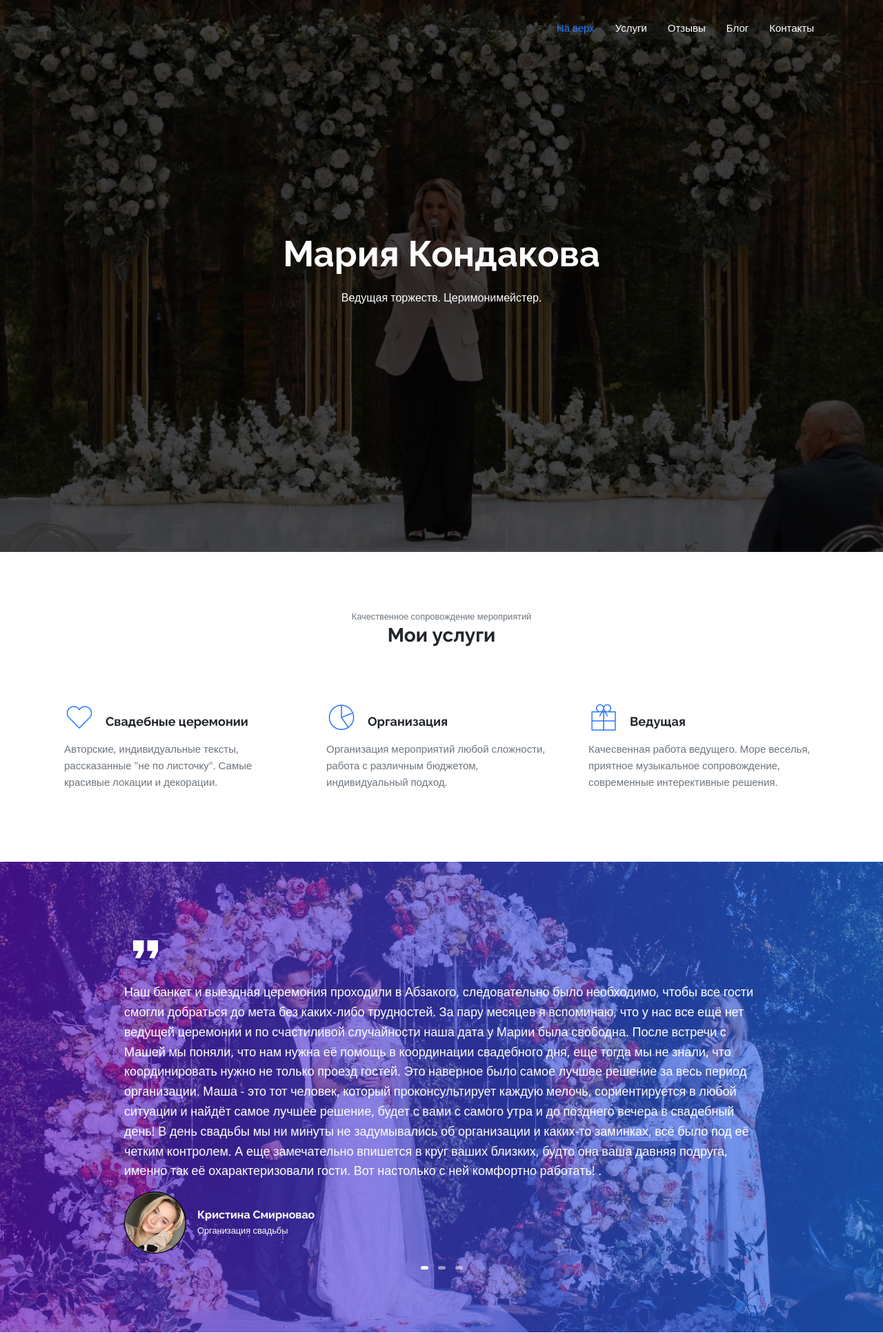
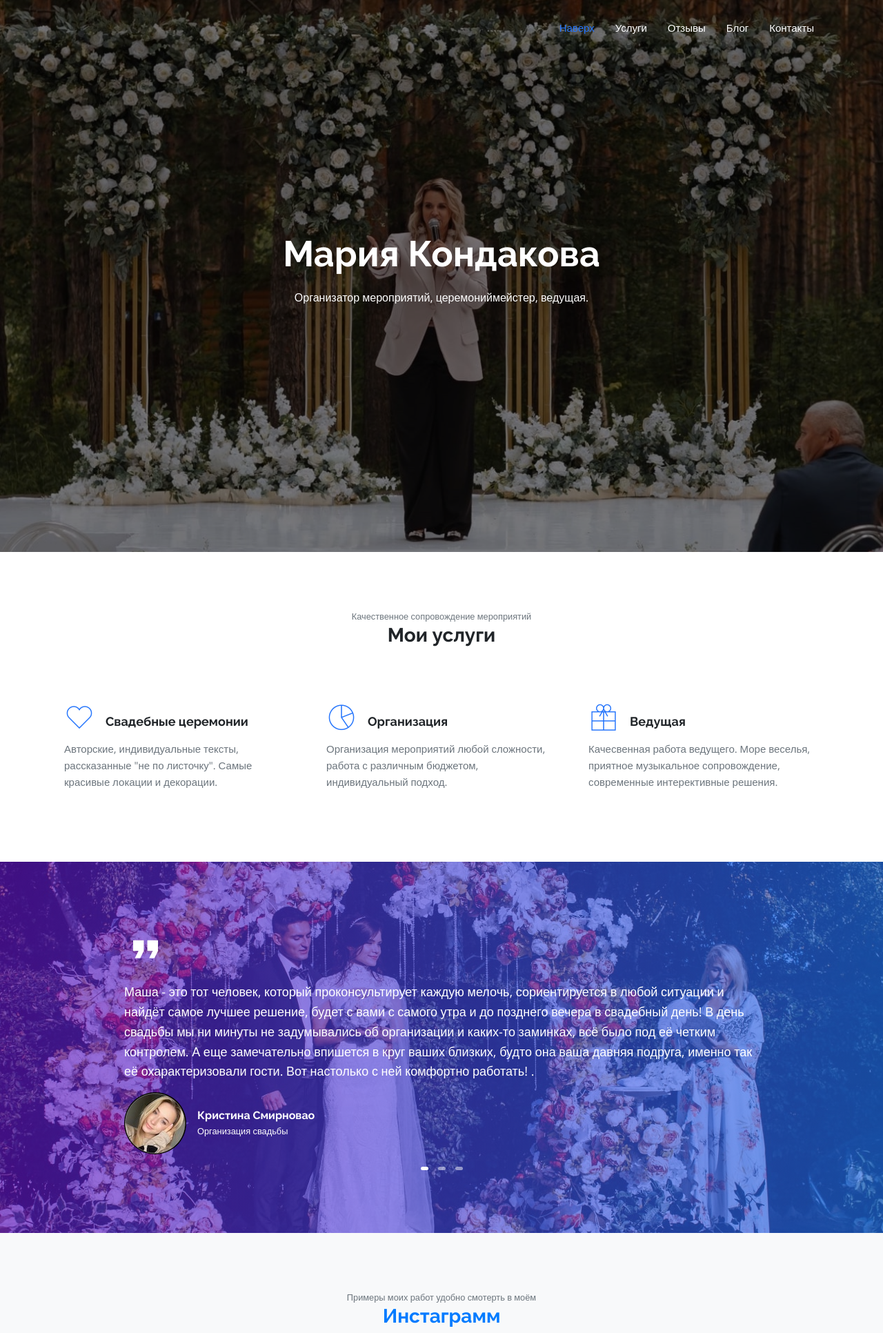
Before and after one commit to sKhamatulin/wife_site_new_rep, a Flask app: page / in a window 1280 px wide. Shown: the top 1932 px of the page at 69% size. Run offline with Flask 3, Linux system fonts and the light colour scheme; parts of the project's set-up code (start-up, migrations or seed data) failed here and were passed over; some libraries are stand-ins or nearby versions.

Commit message:
front chenges

```diff
--- a/static/css/style.css
+++ b/static/css/style.css
@@ -189,7 +189,7 @@ a {
 }
 
 .bg-overlay {
-    background-color: rgba(0, 0, 0, 0.7);
+    background-color: rgba(0, 0, 0, 0.5);
     position: absolute;
     height: 100%;
     width: 100%;
@@ -698,6 +698,7 @@ a {
     position: relative;
 }
 
+
 .cta-content h4 {
     font-size: 34px;
 }
@@ -985,7 +986,6 @@ ul.pattern .color6 {
     background-color: #31b164
 }
 
-
 @media only screen and (max-width: 479px) {
     #style-switcher {
         display: none;
--- a/templates/base.html
+++ b/templates/base.html
@@ -8,6 +8,12 @@
     <meta name="description" content="" />
     <meta name="keywords" content="" />
     <meta name="author" content="Themesdesign" />
+    <script>
+        if (/iPad|iPhone|iPod/.test(navigator.userAgent) && !window.MSStream) {
+          var bg = document.querySelector('.bg-cta');
+          bg.style.backgroundAttachment = 'scroll';
+        }
+    </script>
 
     <link rel="shortcut icon" href="https://favicon.vspravke.com/ico/1/faviconka.ru_1_136537.ico">
 
@@ -48,7 +54,7 @@
             <div class="collapse navbar-collapse" id="navbarCollapse">
                 <ul class="navbar-nav ml-auto">
                     <li class="nav-item active">
-                        <a class="nav-link" href="#home">На верх</a>
+                        <a class="nav-link" href="#home">Наверх</a>
                     </li>
                     <li class="nav-item">
                         <a class="nav-link" href="#services">Услуги</a>
@@ -76,7 +82,7 @@
                     <div class="footer-content text-center">
                         <div class="mt-4">
                             <ul class="list-unstyled text-center footerlink">
-                                <li class="list-inline-item"><a href="#">На верх</a></li>
+                                <li class="list-inline-item"><a href="#">Наверх</a></li>
                                 <li class="list-inline-item"><a href="#services">Услуги</a></li>
                                 <li class="list-inline-item"><a href="#feedback">Отзывы</a></li>
                                 <li class="list-inline-item"><a href="#features">Блог</a></li>
@@ -122,5 +128,5 @@
     <script src="static/js/app.js"></script>
 
 </body>
-
+<div id="iPad"></div>
 </html>
--- a/templates/index.html
+++ b/templates/index.html
@@ -14,7 +14,7 @@
                         <div class="col-lg-12">
                             <div class="home-content text-center home-parallax">
                                 <h4 class="home-title">Мария Кондакова</h4>
-                                <p class="home-subtitle mt-3 mx-auto">Ведущая торжеств. Церимонимейстер.</p>
+                                <p class="home-subtitle mt-3 mx-auto">Организатор мероприятий, церемониймейстер, ведущая.</p>
                             </div>
                         </div>
                     </div>
@@ -92,12 +92,7 @@
                                     <i class="mdi mdi-format-quote-close text-white"></i>
                                 </div>
                                 <div class="testimonial-desc">
-                                    <p class="text-white">Наш банкет и выездная церемония проходили в Абзакого,
-                                        следовательно было необходимо, чтобы все гости смогли добраться до мета без каких-либо
-                                        трудностей. За пару месяцев я вспоминаю, что у нас все ещё нет ведущей церемонии и
-                                        по счастиливой случайности наша дата у Марии была свободна. После встречи с Машей мы поняли,
-                                        что нам нужна её помощь в координации свадебного дня, еще тогда мы не знали, что координировать
-                                        нужно не только проезд гостей. Это наверное было самое лучшее решение за весь период организации.
+                                    <p class="text-white">
                                         Маша - это тот человек, который проконсультирует каждую мелочь, сориентируется в любой ситуации и
                                         найдёт самое лучшее решение, будет с вами с самого утра и до позднего вечера в свадебный день!
                                         В день свадьбы мы ни минуты не задумывались об организации и каких-то заминках, всё было под её четким контролем.
@@ -122,18 +117,19 @@
                                     <i class="mdi mdi-format-quote-close text-white"></i>
                                 </div>
                                 <div class="testimonial-desc">
-                                    <p class="text-white">Спасибо большое за проведение выездной регистрации!
-                                        «Вы чего нас плакать заставляете??» -частая фраза от гостей😊
-                                        В течении церемонии эмоции переходили от смеха до сентиментальности,
-                                         все грамотно, красиво и лаконично.</p>
+                                    <p class="text-white">Ведущая церемонии была Мария. Я как то в инстаграм увидела отрывок церемонии,
+                                        где Маша своим милейшим и громким голосом сказала: "Объявляю вас мужем и женоооой" и я поняла,
+                                        что хочу слышать эту фразу именно от неё. На церемонии Маша сложила истории написанные нами воедино
+                                        и прочла наши клятвы. Я проплакала практически всю церемонию, так как она получилась сказаочно трогательной.
+                                    </p>
                                 </div>
 
                                 <div class="testi-img float-left mr-3">
-                                    <img src="static/images/testi/married.jpeg" alt="" class="img-fluid d-block rounded-circle">
+                                    <img src="static/images/testi/married2.jpeg" alt="" class="img-fluid d-block rounded-circle">
                                 </div>
 
                                 <div class="testi-info pt-4">
-                                    <h6 class="text-white mb-0">Рафаэль Халитов</h6>
+                                    <h6 class="text-white mb-0">Полина Леонтьева</h6>
                                     <small class="text-white">Выездная церемония</small>
                                 </div>
                             </div>
@@ -184,7 +180,7 @@
                 <div class="col-lg-6">
                     <div class="features-img-content">
                         <a href="https://instagram.com/butterflyy04?igshid=YmMyMTA2M2Y=" target="_blank">
-                            <img src="static/images/main/iphone2.png" alt="" class="img-fluid mx-auto d-block">
+                            <img src="static/images/main/iphone2.png" width="50%" alt="" class="img-fluid mx-auto d-block">
                         </a>
                     </div>
                 </div>
@@ -258,12 +254,12 @@
                         <div class="contact-icon float-left mr-2">
                             <i class="pe-7s-call"></i>
                         </div>
-                        <p>+7 (964) 245-98-42</p>
+                        <a href="tel:+79090969269"><p>+7 (964) 245-98-42</p></a>
 
                         <div class="contact-icon float-left mr-2">
                             <i class="pe-7s-mail-open"></i>
                         </div>
-                        <p>butterfly040489@icloud.com</p>
+                        <a href="mailto:butterfly040489@icloud.com"><p>butterfly040489@icloud.com</p></a>
                     </div>
                 </div>
                 <div class="col-lg-7">
```
Also changed, not shown: static/images/testi/married2.jpeg (added).
